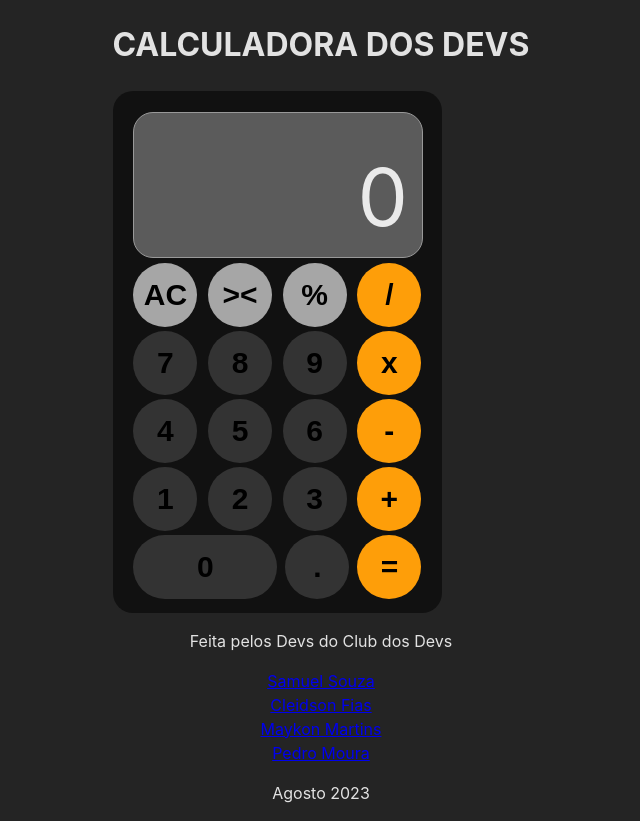
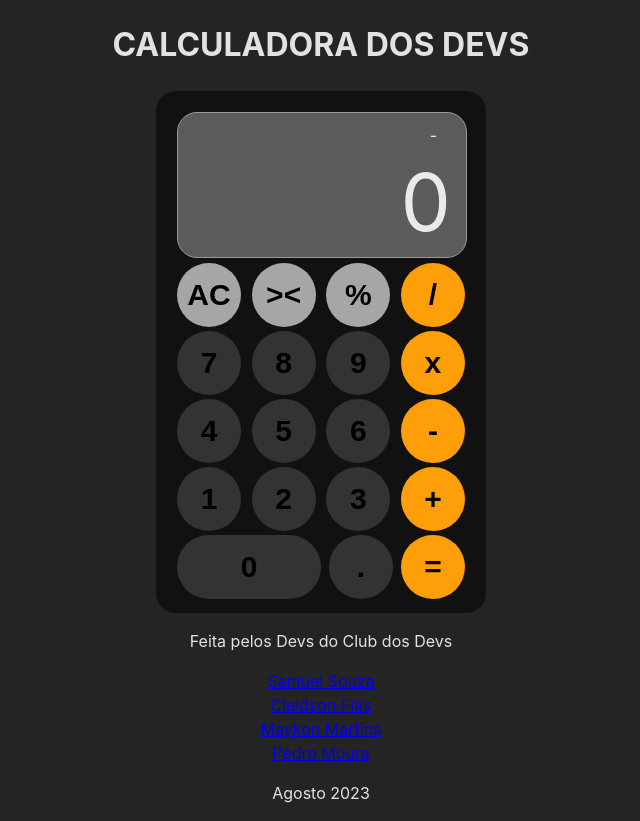
Before and after one commit to plfmoura/calculadora-dos-devs, a React (Vite) app: page / in a window 1280 px wide. Shown: the whole page, without its empty margins (319-959 px from the left). Built offline with nearby package versions, Linux system fonts and the light colour scheme.

Commit message:
feat: added temporary feedback value
Co-authored-by: smksouza <smksouza.dev@gmail.com>
Co-authored-by: CFias <cleidson.fias@hotmail.com>
Co-authored-by: DevMartins03 <dev.martins03@gmail.com>
Co-authored-by: BieelS <bieelss01@gmail.com>
Co-authored-by: andreluizcnunes <andre.doctors@gmail.com>

```diff
--- a/src/App.css
+++ b/src/App.css
@@ -1,4 +1,10 @@
-.App-container {
+.App {
+  display: flex;
+  align-items: center;
+  flex-direction: column;
+}
+
+.app-container {
   background-color: #111;
   width: 18rem;
   height: 30rem;
@@ -11,17 +17,24 @@
   width: 100%;
   height: 30%;
   display: flex;
+  flex-direction: column;
+  justify-content: right;
   align-items: flex-end;
-  justify-content: right;
   margin-bottom: 2%;
   border: 1px solid #999;
   border-radius: 20px;
   user-select: none;
+  overflow: hidden;
 }
 
 .calculator-display .calculator-result {
   font-size: 5rem;
-  margin-right: 5%;
+  margin: -15px 15px 0 0;
+}
+
+.calculator-display .calculator-temporary {
+  margin: 10px 10%;
+  font-size: 1rem;
 }
 
 .calculator-pad {
--- a/src/App.jsx
+++ b/src/App.jsx
@@ -5,10 +5,17 @@ import CustomButton from './components/CustomButton'
 function App() {
   const [firstTerm, setFirsTerm] = useState(null);
   const [operator, setOperator] = useState(null);
-  const [count, setCount] = useState(0);
+  const [count, setCount] = useState("0");
+  const [temp, setTemp] = useState([]);
 
   const handleClick = (value) => {
-    setCount(value);
+    setTemp([temp + value])
+    if (count === "0") {
+      setCount(value)
+    } else {
+      setCount(count + value);
+    }
+
     if (firstTerm === null) {
       setFirsTerm(value)
     } else if (firstTerm !== null && operator === null) {
@@ -17,48 +24,56 @@ function App() {
   };
 
   const onRequestValue = () => {
+    let result;
     if (firstTerm !== null && operator !== null && count !== null) {
       switch (operator) {
         case "+":
-          setCount(firstTerm + count)
+          result = Number(firstTerm) + Number(count);
+          setTemp([`${temp}=${result}`]);
+          setCount(result);
           break;
         case "-":
-          setCount(firstTerm - count)
+          result = Number(firstTerm) - Number(count);
+          setTemp([`${temp}=${result}`]);
+          setCount(result);
           break;
         case "x":
-          setCount(firstTerm * count)
+          result = Number(firstTerm) * Number(count);
+          setTemp([`${temp}=${result}`]);
+          setCount(result);
           break;
         default:
-          setCount(firstTerm / count)
+          result = Number(firstTerm) / Number(count);
+          setTemp([`${temp}=${result}`]);
+          setCount(result);
           break;
       }
     }
   };
 
   const handleOperation = (operator) => {
+    setTemp([temp + operator])
     if (firstTerm !== null) {
       setOperator(operator);
-      setCount(0);
+      setCount("0");
     }
   };
 
   const handleCleanDisplay = () => {
-    setCount(0);
+    setCount("0");
+    setTemp([])
     setFirsTerm(null);
     setOperator(null);
   };
 
-  // const handleAlgumaCoisa = () => {
-
-  // }
-
   return (
-    <>
+    <main className='App'>
       <header>
         <h1>CALCULADORA DOS DEVS</h1>
       </header>
-      <main className='App-container'>
+      <article className='app-container'>
         <section className="calculator-display">
+          <span className='calculator-temporary'>{temp.length == 0 ? "-" : temp}</span>
           <span className='calculator-result'>{count}</span>
         </section>
         <section className="calculator-pad">
@@ -69,31 +84,30 @@ function App() {
             <CustomButton onPress={() => handleOperation('/')} value={"/"} variant={'secondary-btn'} />
           </div>
           <div className="button-align">
-            <CustomButton onPress={() => handleClick(7)} value={7} variant={'default-btn'} />
-            <CustomButton onPress={() => handleClick(8)} value={8} variant={'default-btn'} />
-            <CustomButton onPress={() => handleClick(9)} value={9} variant={'default-btn'} />
+            <CustomButton onPress={() => handleClick("7")} value={7} variant={'default-btn'} />
+            <CustomButton onPress={() => handleClick("8")} value={8} variant={'default-btn'} />
+            <CustomButton onPress={() => handleClick("9")} value={9} variant={'default-btn'} />
             <CustomButton onPress={() => handleOperation('x')} value={"x"} variant={'secondary-btn'} />
           </div>
           <div className="button-align">
-            <CustomButton onPress={() => handleClick(4)} value={4} variant={'default-btn'} />
-            <CustomButton onPress={() => handleClick(5)} value={5} variant={'default-btn'} />
-            <CustomButton onPress={() => handleClick(6)} value={6} variant={'default-btn'} />
+            <CustomButton onPress={() => handleClick("4")} value={4} variant={'default-btn'} />
+            <CustomButton onPress={() => handleClick("5")} value={5} variant={'default-btn'} />
+            <CustomButton onPress={() => handleClick("6")} value={6} variant={'default-btn'} />
             <CustomButton onPress={() => handleOperation('-')} value={"-"} variant={'secondary-btn'} />
           </div>
           <div className="button-align">
-            <CustomButton onPress={() => handleClick(1)} value={1} variant={'default-btn'} />
-            <CustomButton onPress={() => handleClick(2)} value={2} variant={'default-btn'} />
-            <CustomButton onPress={() => handleClick(3)} value={3} variant={'default-btn'} />
+            <CustomButton onPress={() => handleClick("1")} value={1} variant={'default-btn'} />
+            <CustomButton onPress={() => handleClick("2")} value={2} variant={'default-btn'} />
+            <CustomButton onPress={() => handleClick("3")} value={3} variant={'default-btn'} />
             <CustomButton onPress={() => handleOperation('+')} value={"+"} variant={'secondary-btn'} />
           </div>
           <div className="button-align">
-            <CustomButton useId={true} onPress={() => handleClick(0)} value={0} variant={'default-btn'} />
+            <CustomButton useId={true} onPress={() => handleClick("0")} value={0} variant={'default-btn'} />
             <CustomButton onPress={() => handleClick('.')} value={"."} variant={'default-btn'} />
             <CustomButton onPress={() => onRequestValue()} value={"="} variant={'secondary-btn'} />
           </div>
-
         </section>
-      </main>
+      </article>
       <footer className='footer-align'>
         <p>Feita pelos Devs do Club dos Devs</p>
         <a href='https://github.com/smksouza' target='blank'>Samuel Souza</a>
@@ -102,7 +116,7 @@ function App() {
         <a href='https://github.com/plfmoura'>Pedro Moura</a>
         <p>Agosto 2023</p>
       </footer>
-    </>
+    </main>
 
   )
 }
```
